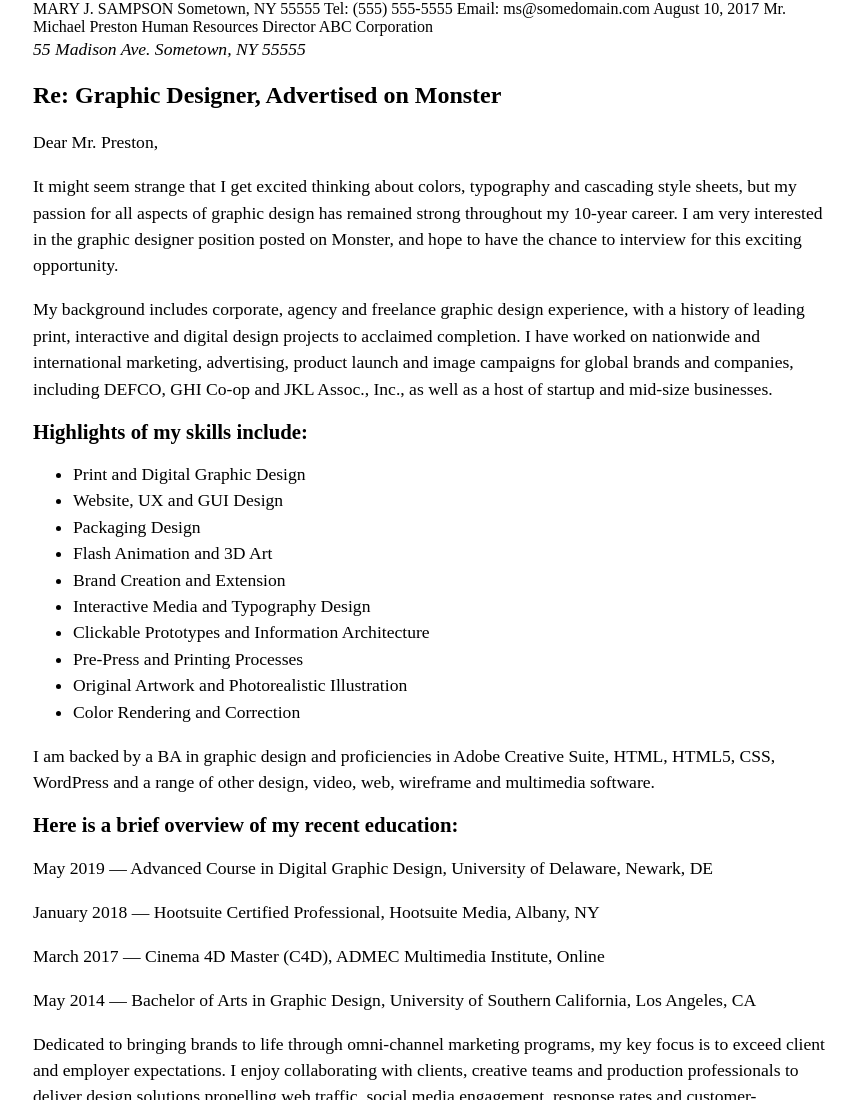
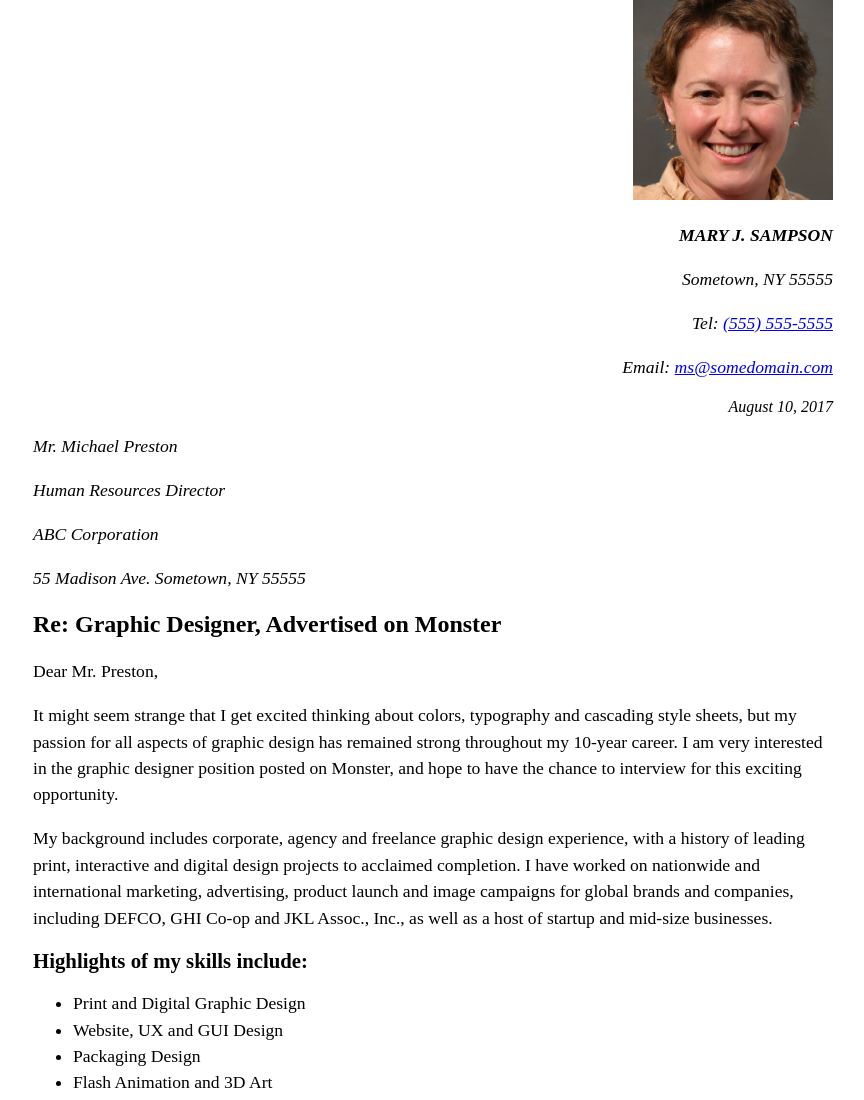
Before and after one commit to TrinitySten/web-design-midterm, a plain HTML site: page index.html in a window 1280 px wide. Shown: the top 1100 px of the page, without its empty margins (207-1071 px from the left). Drawn offline with Linux system fonts and the light colour scheme.

Commit message:
Update index.html with css

```diff
--- a/index.html
+++ b/index.html
@@ -8,19 +8,31 @@
 </head>
 <body>
     <header>
-        MARY J. SAMPSON
-    Sometown, NY 55555
-    Tel: (555) 555-5555
-    Email: ms@somedomain.com
+        <div class="sender-column">
+            <img src="images/mary-j-sampson.jpg" width="200">
+        <p>
+            <em>
+            <strong>MARY J. SAMPSON</strong>
+        </p>
+        <address>
+            Sometown, NY 55555
+        </address>
+    <p>Tel:
+        <a href="tel:5555555555">(555) 555-5555</a>
+    </p>
+    <p>Email:
+        <a href="mailto:ms@somedomain.com">ms@somedomain.com</a>
+    </p>
 
     <time datetime="2017-08-10">August 10, 2017</time>
-
-    Mr. Michael Preston
-    Human Resources Director
-    ABC Corporation
+    </div>
+    <p>Mr. Michael Preston</p>
+    <p>Human Resources Director</p>
+    <p>ABC Corporation</p>
     <address>
         55 Madison Ave. Sometown, NY 55555
     </address>
+    </em>
     </header>
     <section>
         <h1>Re: Graphic Designer, Advertised on Monster</h1>
```
